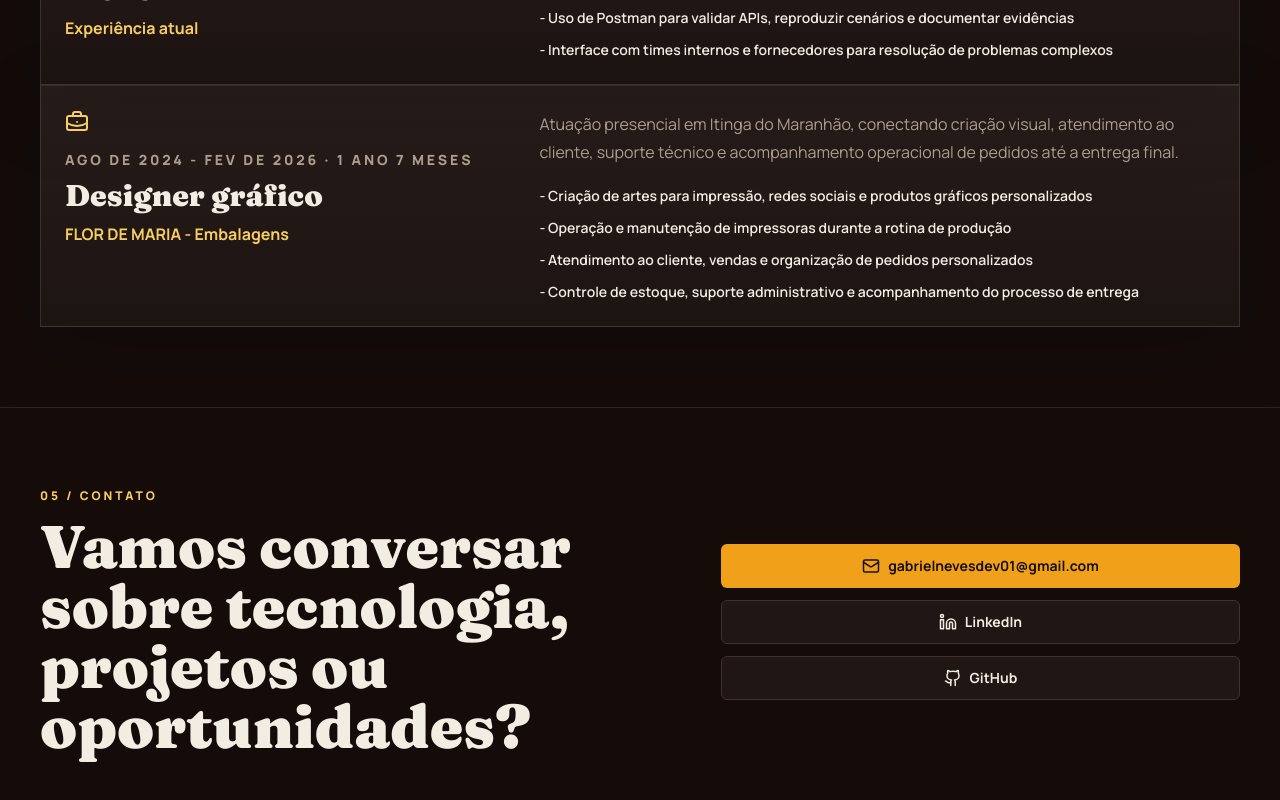
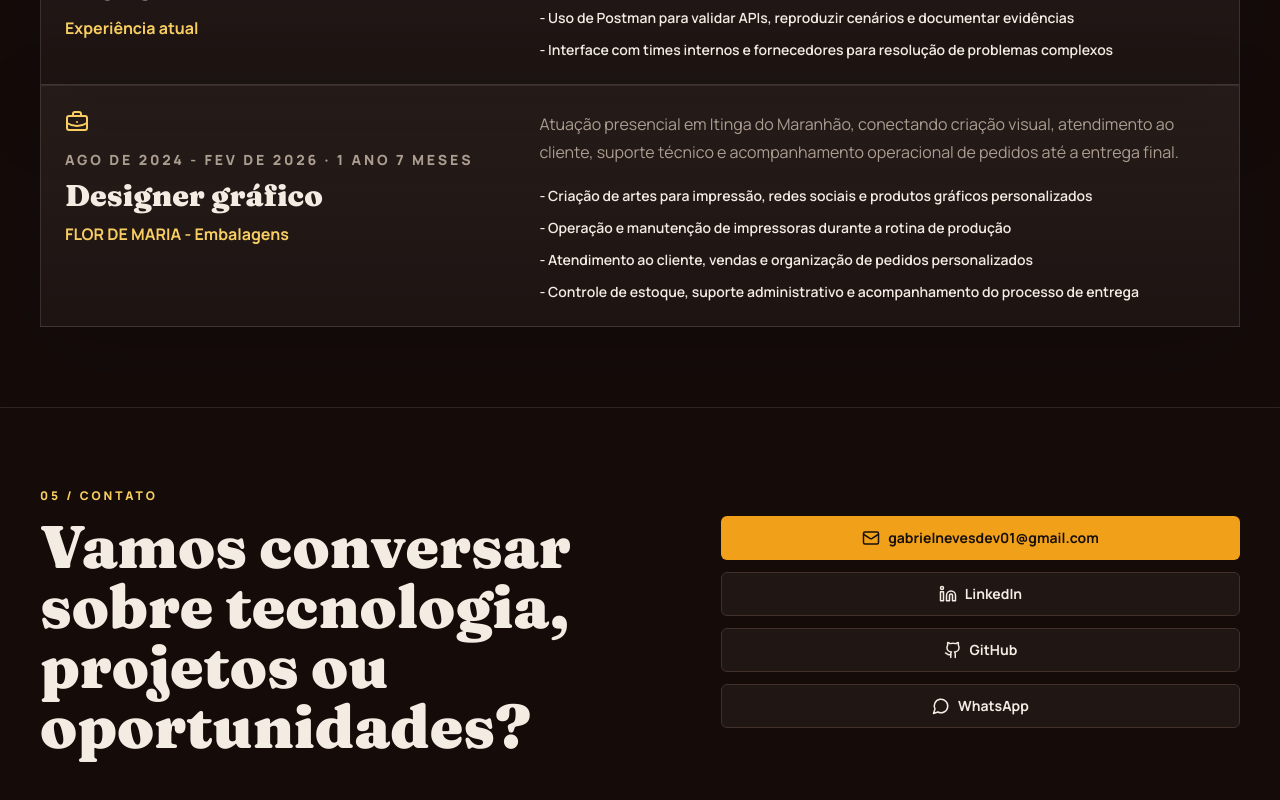
Before and after one commit to Gabriel-Neves-fs/Portfolio_Neves, a Next.js app: page / in a window 1280 px wide. Shown: the part 4105-4905 px from the top of the page. Built offline with nearby package versions, Linux system fonts and the light colour scheme.

Commit message:
feat: add whatsapp contact link

```diff
--- a/src/app/page.tsx
+++ b/src/app/page.tsx
@@ -7,6 +7,7 @@ import {
   Github,
   Linkedin,
   Mail,
+  MessageCircle,
   MapPin,
 } from "lucide-react";
 import type { CSSProperties } from "react";
@@ -510,6 +511,18 @@ export default function Home() {
                 GitHub
               </a>
             </Button>
+            {profile.whatsappUrl ? (
+              <Button asChild variant="outline">
+                <a
+                  href={profile.whatsappUrl}
+                  target="_blank"
+                  rel="noopener noreferrer"
+                >
+                  <MessageCircle size={18} />
+                  WhatsApp
+                </a>
+              </Button>
+            ) : null}
           </div>
         </div>
       </section>
--- a/src/data/profile.ts
+++ b/src/data/profile.ts
@@ -8,5 +8,5 @@ export const profile = {
   linkedinUrl: "https://www.linkedin.com/in/gabriel-neves-4194a4389/",
   photoUrl: "/profile/gabriel.jpg",
   resumeUrl: "",
-  whatsappUrl: "",
+  whatsappUrl: "https://wa.link/wheb8b",
 };
```
